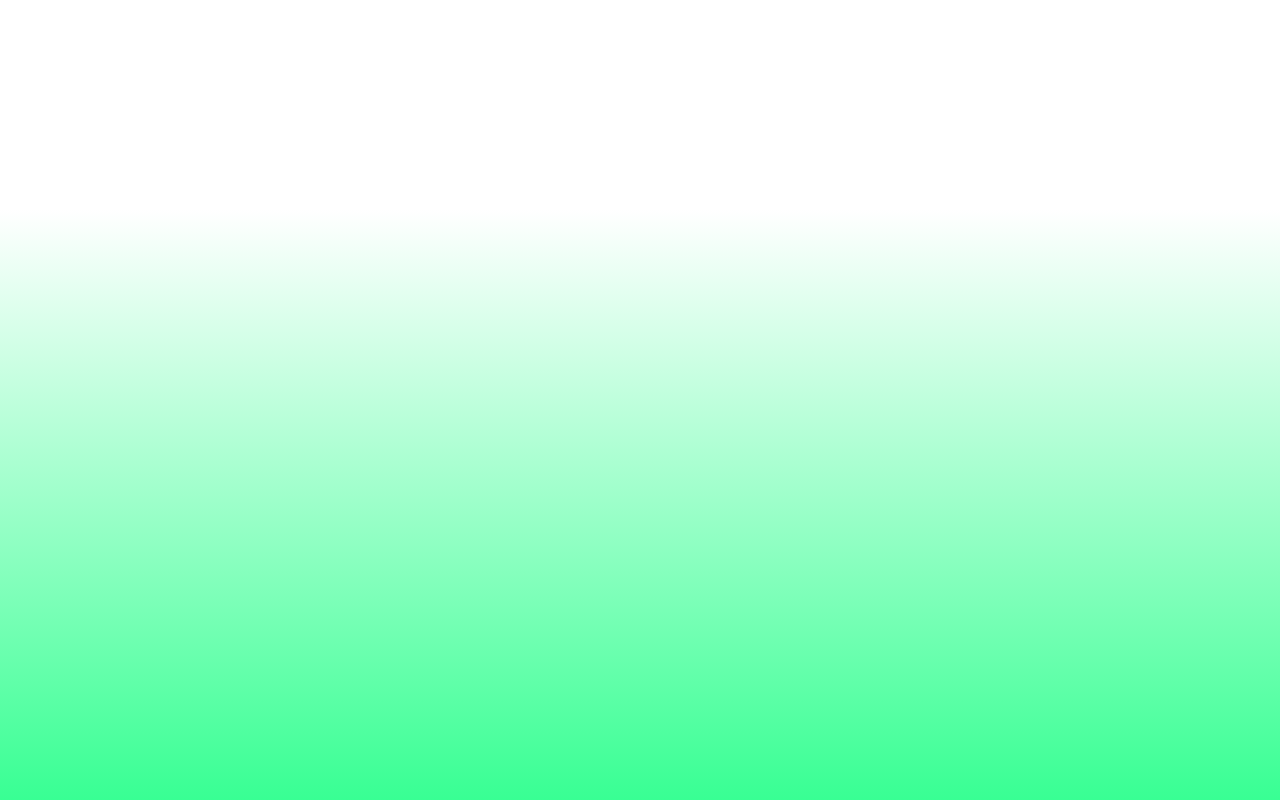
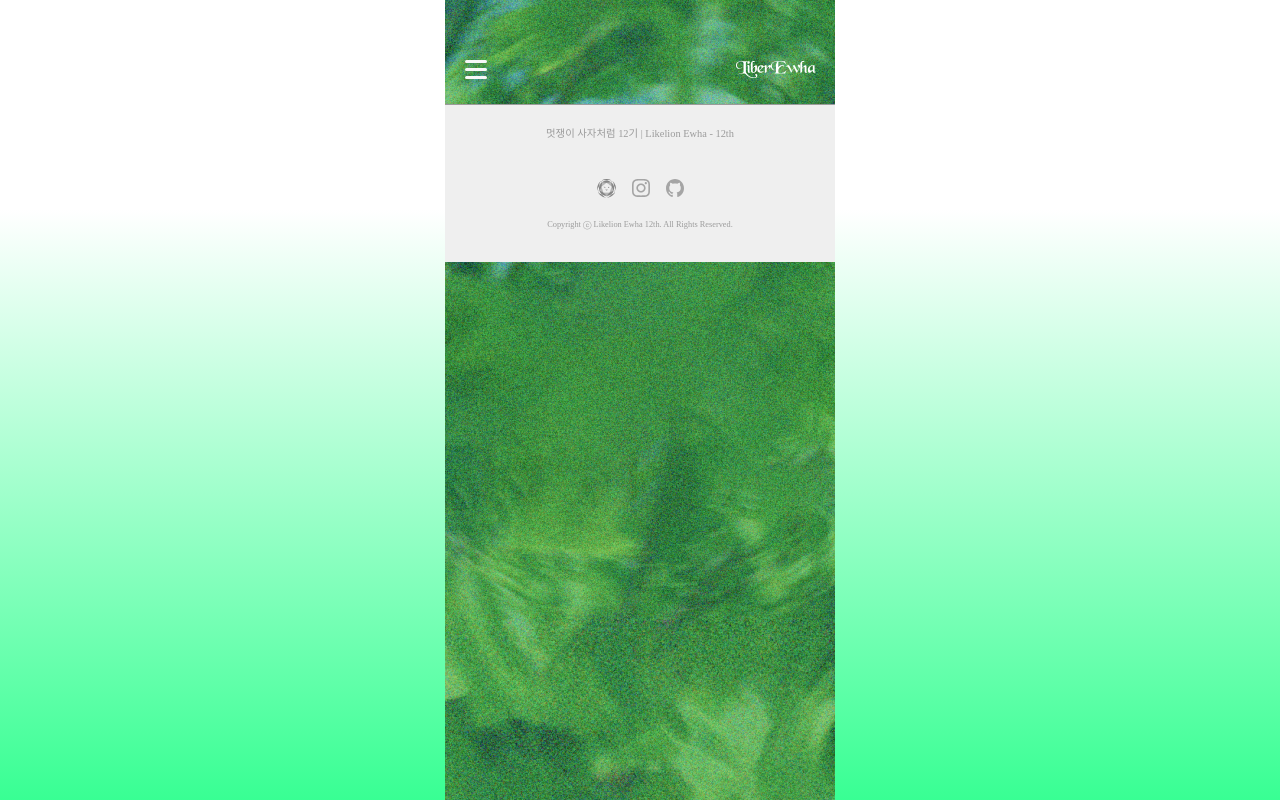
Before and after one commit to y0ung22/12th-Ewha-Festival-Front, a React (Create React App) app: page / in a window 1280 px wide. Shown: the top 800 px of the page. Built offline with nearby package versions, Linux system fonts and the light colour scheme; a web font is replaced by a local one.

Commit message:
style : Topbar main 버전 수정

```diff
--- a/src/App.js
+++ b/src/App.js
@@ -7,10 +7,15 @@ import MenuEditDetailPage from './pages/AdminEditPage/MenuEditDetailPage';
 import MenuAddPage from './pages/AdminEditPage/MenuAddPage';
 import MakersPage from './pages/Makerspage/Makerspage';
 
+import MainPage from './pages/MainPage/MainPage';
+import BoothListPage from './pages/ListPage/BoothListPage';
+import SearchPage from './pages/SearchPage/SearchPage';
+
 function App() {
   return (
     <>
       <GlobalStyles />
+      <MainPage />
     </>
   );
 }
--- a/src/_common/Footer.jsx
+++ b/src/_common/Footer.jsx
@@ -32,6 +32,7 @@ const Footer = () => {
 export default Footer;
 
 const Wrapper = styled.div`
+  position: relative;
   margin-top: auto;
   display: flex;
   flex-direction: column;
@@ -39,6 +40,8 @@ const Wrapper = styled.div`
   width: 100%;
   height: 158.08px;
   flex-shrink: 0;
+  z-index: 99999;
+
   background: #efefef;
   border-top: 1.04px solid #9b9b9b;
 
--- a/src/_common/TopBar.jsx
+++ b/src/_common/TopBar.jsx
@@ -6,7 +6,12 @@ import { ReactComponent as BackIcon } from '../assets/icons/back.svg';
 import { ReactComponent as LogoGreen } from '../assets/icons/LiberEwha-green.svg';
 import { ReactComponent as LogoWhite } from '../assets/icons/LiberEwha-white.svg';
 
-const TopBar = ({ isMenu = false, isWhite = false, backLink }) => {
+const TopBar = ({
+  isMenu = false,
+  isMain = false,
+  isWhite = false,
+  backLink
+}) => {
   // const navigate = useNavigate();
 
   const [isSideBarOpen, setSideBarOpen] = useState(false);
@@ -19,7 +24,10 @@ const TopBar = ({ isMenu = false, isWhite = false, backLink }) => {
     <>
       <Wrapper>
         {isMenu ? (
-          <Menu onClick={() => setSideBarOpen(true)} />
+          <Menu
+            onClick={() => setSideBarOpen(true)}
+            fill={isMain ? '#F7F7F7' : '#8E8E8E'}
+          />
         ) : (
           <Back onClick={handleBackClick} />
         )}
@@ -33,11 +41,13 @@ const TopBar = ({ isMenu = false, isWhite = false, backLink }) => {
 export default TopBar;
 
 const Wrapper = styled.div`
+  position: relative;
   display: flex;
   justify-content: space-between;
   width: 100%;
   height: 104px;
   flex-shrink: 0;
+  z-index: 99999;
 
   div {
     margin: 61px 19px 23px auto;
--- /dev/null
+++ b/src/pages/ListPage/BoothListPage.jsx
@@ -0,0 +1,16 @@
+import styled from 'styled-components';
+
+import TopBar from '../../_common/TopBar';
+import Footer from '../../_common/Footer';
+
+
+const BoothListPage = () => {
+  return (
+    <>
+      <TopBar />
+      <Footer />
+    </>
+  );
+};
+
+export default BoothListPage;
--- /dev/null
+++ b/src/pages/MainPage/MainPage.jsx
@@ -0,0 +1,25 @@
+import styled from 'styled-components';
+
+import TopBar from '../../_common/TopBar';
+import Footer from '../../_common/Footer';
+
+import background from './images/background.png';
+
+const MainPage = () => {
+  return (
+    <>
+      <TopBar isWhite={true} isMenu={true} isMain={true} />
+
+      <Footer />
+      <Background src={background} />
+    </>
+  );
+};
+
+export default MainPage;
+
+const Background = styled.img`
+  position: absolute;
+  top: 0;
+  z-index: 0;
+`;
--- /dev/null
+++ b/src/pages/SearchPage/SearchPage.jsx
@@ -0,0 +1,16 @@
+import styled from 'styled-components';
+
+import TopBar from '../../_common/TopBar';
+import Footer from '../../_common/Footer';
+
+
+const SearchPage = () => {
+  return (
+    <>
+      <TopBar />
+      <Footer />
+    </>
+  );
+};
+
+export default SearchPage;
```
Also changed, not shown: src/assets/icons/menu.svg, src/pages/MainPage/images/background.png (added).
